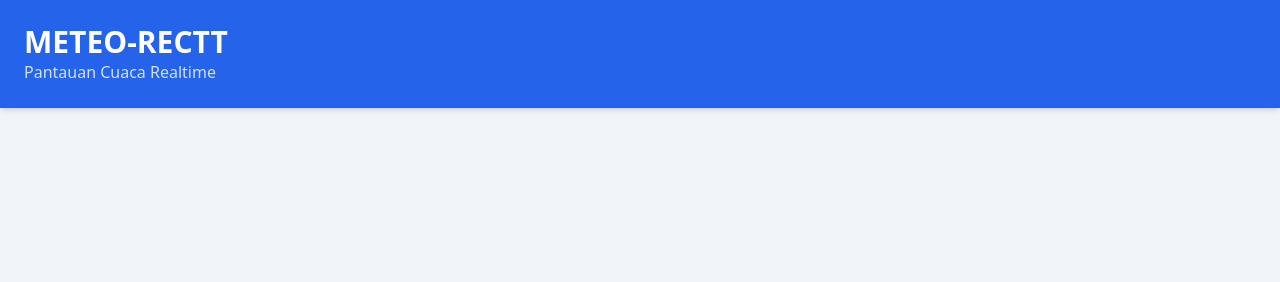
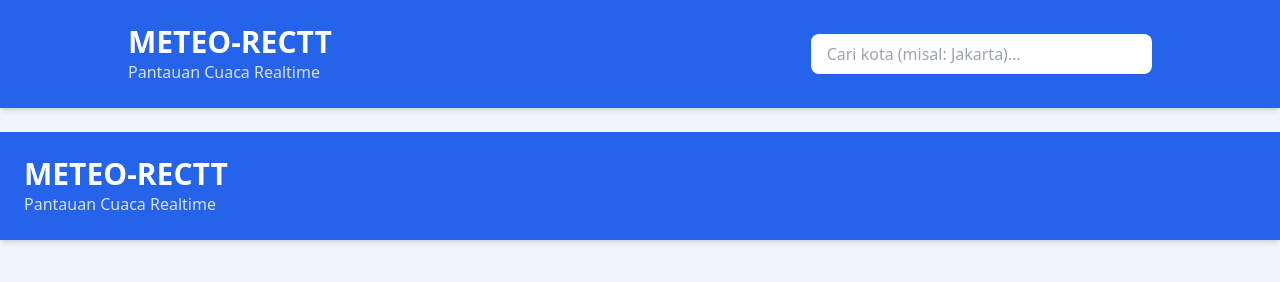
Before and after one commit to recttangular/METEO-RECTT, a plain HTML site: page index.html in a window 1280 px wide. Drawn offline with nearby package versions, Linux system fonts and the light colour scheme; no server answers.

Commit message:
8th : menambahkan header

```diff
--- a/index.html
+++ b/index.html
@@ -6,6 +6,22 @@
     <title>METEO-RECTT Weather App</title>
     <script src="https://cdn.tailwindcss.com"></script>
 </head>
+<header class="bg-blue-600 text-white p-6 shadow-md mb-6 sticky top-0 z-50">
+    <div class="max-w-5xl mx-auto flex flex-col md:flex-row justify-between items-center gap-4">
+
+        <div>
+            <h1 class="text-3xl font-bold">METEO-RECTT</h1>
+            <p class="opacity-80">Pantauan Cuaca Realtime</p>
+        </div>
+
+        <input
+            type="text"
+            id="search-input"
+            placeholder="Cari kota (misal: Jakarta)..."
+            class="w-full md:w-1/3 px-4 py-2 rounded-lg text-slate-800 focus:outline-none focus:ring-2 focus:ring-blue-300 shadow-sm"
+        >
+    </div>
+</header>
 <body class="bg-slate-100 text-slate-800">
     <header class="bg-blue-600 text-white p-6 shadow-md mb-6">
         <h1 class="text-3xl font-bold">METEO-RECTT</h1>
```
